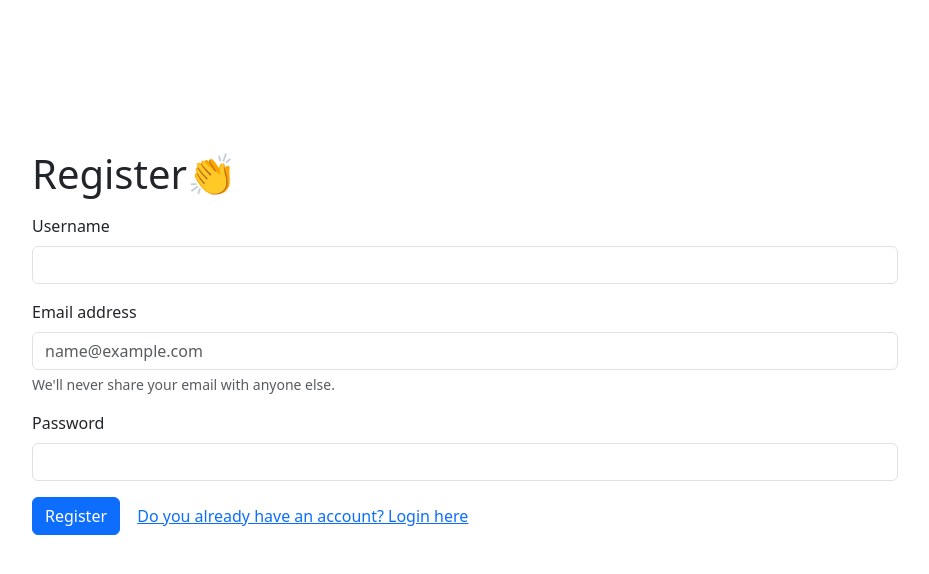
After one commit to MorcilloSanz/stock-analysis, a Flask app: page /register in a window 1280 px wide. The commit adds this page. Shown: the top 574 px of the page, without its empty margins (175-1104 px from the left). Run offline with Flask 3, Linux system fonts and the light colour scheme.

Commit message:
login working

```diff
--- a/src/app.py
+++ b/src/app.py
@@ -4,6 +4,7 @@ from flask_cors import CORS
 from database.database import *
 
 from view.stock import stock
+from view.auth_view import auth
 
 
 app = Flask(__name__)
@@ -13,11 +14,22 @@ CORS(app)
 app.config['CORS_HEADERS'] = 'Content-Type'
 
 app.register_blueprint(stock)
+app.register_blueprint(auth)
 
 
 @app.route('/')
+def index():
+    return render_template('login.html')
+
+
+@app.route('/home')
 def home():
-    return render_template('index.html')
+    return render_template('home.html')
+
+
+@app.route('/register')
+def register():
+    return render_template('register.html')
 
 
 def generate_database() -> None:
--- a/src/model/auth_model.py
+++ b/src/model/auth_model.py
@@ -21,7 +21,7 @@ class AuthModel(DatabaseModel):
 			hash_code: the hash code of the user.
 			token: the token of the user.
 		"""
-		sql: str = f"INSERT INTO USER(USERNAME,EMAIL,PERMISSION,_HASH) VALUES('{username}','{email}','{hash_code}');"
+		sql: str = f"INSERT INTO USER(USERNAME,EMAIL,_HASH) VALUES('{username}','{email}','{hash_code}');"
 		self.database.cur.execute(sql)
 
 		sql = f"SELECT ID FROM USER WHERE EMAIL='{email}';"
--- /dev/null
+++ b/src/static/js/auth.js
@@ -0,0 +1,53 @@
+async function login(username, password) {
+
+	const requestOptions = {
+		method: "POST",
+		redirect: "follow"
+	};
+
+	const params = new URLSearchParams({
+		username: username,
+		password: password
+	});
+
+
+	const response = await fetch(`${URL_BASE}${END_POINT_LOGIN}?${params}`, requestOptions);
+	if (!response.ok) {
+		throw new Error("Network response was not ok " + response.statusText);
+	}
+
+	if(response.status === 401) {
+		throw new Error("Bad login");
+	}
+
+	const result = await response.json();
+	return result;
+
+}
+
+async function register(username, email, password) {
+
+	const requestOptions = {
+		method: "POST",
+		redirect: "follow"
+	};
+
+	const params = new URLSearchParams({
+		username: username,
+		email: email,
+		password: password
+	});
+
+	const response = await fetch(`${URL_BASE}${END_POINT_REGISTER}?${params}`, requestOptions);
+	if (!response.ok) {
+		throw new Error("Network response was not ok " + response.statusText);
+	}
+
+	if(response.status === 401 || response.status == 400) {
+		throw new Error("User already exists");
+	}
+
+	const result = await response.json();
+	return result;
+
+}
--- /dev/null
+++ b/src/static/js/endpoint.js
@@ -0,0 +1,7 @@
+const URL_BASE = "http://localhost:5000/";
+
+const END_POINT_TICKERS = "stock/tickers";
+const END_POINT_DATA = "stock/data";
+
+const END_POINT_LOGIN = "auth/login";
+const END_POINT_REGISTER = "auth/register";
--- /dev/null
+++ b/src/templates/register.html
@@ -0,0 +1,93 @@
+<!DOCTYPE html>
+<html lang="en">
+<head>
+	<meta charset="UTF-8">
+	<meta name="viewport" content="width=device-width, initial-scale=1.0">
+	<title>stock-analysis</title>
+
+	<script src="{{ url_for('static', filename='js/endpoint.js') }}"></script>
+	<script src="{{ url_for('static', filename='js/auth.js') }}"></script>
+
+	<link href="https://cdn.jsdelivr.net/npm/bootstrap@5.3.3/dist/css/bootstrap.min.css" rel="stylesheet" integrity="sha384-QWTKZyjpPEjISv5WaRU9OFeRpok6YctnYmDr5pNlyT2bRjXh0JMhjY6hW+ALEwIH" crossorigin="anonymous">
+	<script src="https://cdn.jsdelivr.net/npm/bootstrap@5.3.3/dist/js/bootstrap.bundle.min.js" integrity="sha384-YvpcrYf0tY3lHB60NNkmXc5s9fDVZLESaAA55NDzOxhy9GkcIdslK1eN7N6jIeHz" crossorigin="anonymous"></script>
+
+	<link rel="stylesheet" type="text/css" href="{{ url_for('static', filename='css/styles.css') }}">
+
+	<style>
+
+		#register-container {
+			padding: 150px 15px 0;
+			width: 70%;
+		}
+	</style>
+
+</head>
+<body>
+
+	<main class="flex-shrink-0">
+
+		<div id="register-container" class="container">
+
+			<h1 class="mb-3">Register&#128079;</h1>
+
+			<form>
+				<div class="mb-3">
+					<label for="register-username" class="form-label">Username</label>
+					<input type="text" class="form-control" id="register-username">
+				  </div>
+				<div class="mb-3">
+				  <label for="register-email" class="form-label">Email address</label>
+				  <input type="email" class="form-control" id="register-email" aria-describedby="emailHelp" placeholder="name@example.com">
+				  <div id="emailHelp" class="form-text">We'll never share your email with anyone else.</div>
+				</div>
+				<div class="mb-3">
+				  <label for="register-password" class="form-label">Password</label>
+				  <input type="password" class="form-control" id="register-password">
+				</div>
+				<div>
+					<button id="register-btn" type="button" class="btn btn-primary">Register</button>
+					<button id="login-btn" type="button" class="btn btn-link">Do you already have an account? Login here</button>
+				</div>
+			  </form>
+
+			  <div id="toast-div" class="container" style="visibility: hidden; text-align: center;">
+				<p class="text-danger"><strong>User already exists.</strong> Try using another different email and username</p>
+			</div>
+		</div>
+		<script>
+
+			let toast = false;
+			document.getElementById('register-btn').addEventListener('click', function() {
+
+				let username = document.getElementById("register-username").value;
+				let email = document.getElementById("register-email").value;
+				let password = document.getElementById("register-password").value;
+
+				console.log(username, email, password)
+
+				register(username, email, password).then(response => {
+					console.log(response);
+					//window.location.replace("{{ url_for('index') }}");
+				}).catch(error => {
+					console.error('Bad register:', error);
+					toast = true;
+					document.getElementById('toast-div').style.visibility = 'visible';
+
+					if(toast) {
+						setTimeout(()=> {
+							document.getElementById('toast-div').style.visibility = 'hidden';
+							toast = false;
+						}, 5000);
+					}
+				});
+			});
+
+			document.getElementById('login-btn').addEventListener('click', function() {
+				window.location.replace("{{ url_for('index') }}");
+			});
+		</script>
+
+	</main>
+
+</body>
+</html>
--- a/src/view/auth_view.py
+++ b/src/view/auth_view.py
@@ -32,7 +32,7 @@ def login():
 
     response = {}
 
-    if user[0][1] == username and str(user[0][4]) == str(AuthController.sha256(password)):
+    if user[0][1] == username and str(user[0][3]) == str(AuthController.sha256(password)):
 
         auth_controller.open_connection()
         token = auth_controller.get_token(int(user[0][0]))
@@ -42,7 +42,6 @@ def login():
             'id' : user[0][0],
             'username' : username,
             'email' : user[0][2],
-            'permission' : user[0][3],
             'token' : token
         }
 
```
Also changed, not shown: src/static/js/stock.js (+2 -9 lines), src/templates/home.html (renamed from src/templates/index.html, +19 -3 lines), src/templates/login.html (added, +99 -0 lines), src/database/database.db.
